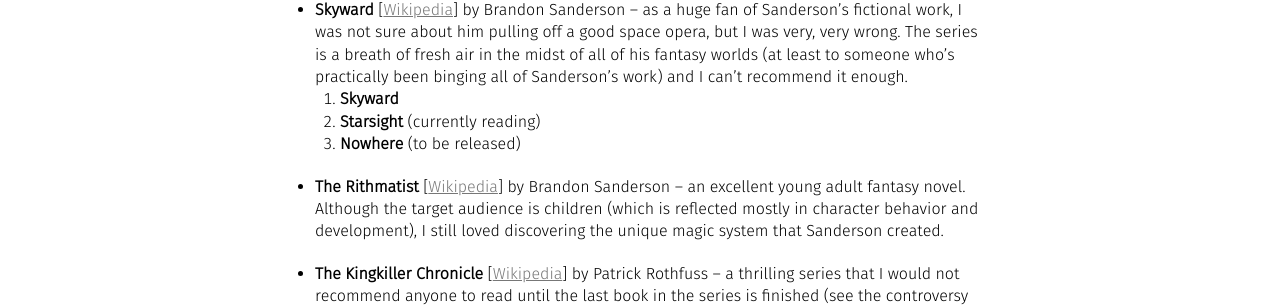
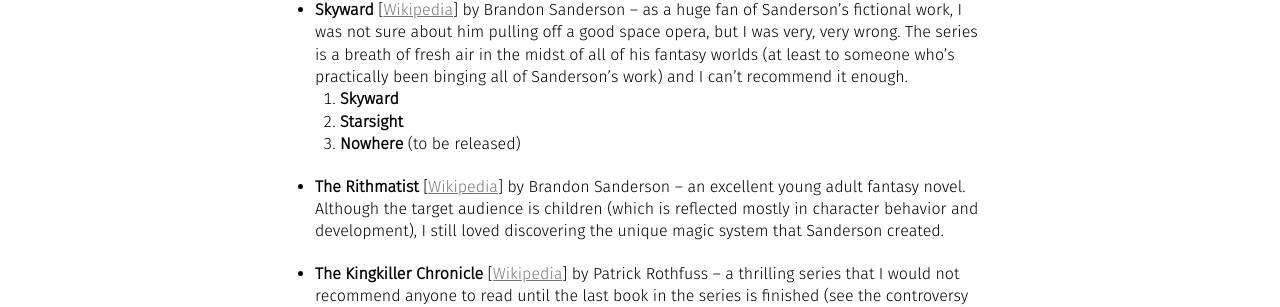
Before and after one commit to xiaoxiae/slama.dev, a Jekyll site: the page built from books.md, in a window 1280 px wide. Shown: the part 719-1026 px from the top of the page. Built offline with Jekyll 4.4.1, drawn with Linux system fonts in a browser that asks for light colours.

Commit message:
reading update

```diff
--- a/books.md
+++ b/books.md
@@ -26,7 +26,7 @@
 
 - **Skyward** [[Wikipedia](https://en.wikipedia.org/wiki/Skyward_(novel))] by Brandon Sanderson -- as a huge fan of Sanderson's fictional work, I was not sure about him pulling off a good space opera, but I was very, very wrong. The series is a breath of fresh air in the midst of all of his fantasy worlds (at least to someone who's practically been binging all of Sanderson's work) and I can't recommend it enough.
 	1. **Skyward**
-	2. **Starsight** (currently reading)
+	2. **Starsight**
 	3. **Nowhere** (to be released)
 
 - **The Rithmatist** [[Wikipedia](https://en.wikipedia.org/wiki/The_Rithmatist)] by Brandon Sanderson -- an excellent young adult fantasy novel. Although the target audience is children (which is reflected mostly in character behavior and development), I still loved discovering the unique magic system that Sanderson created.
```
